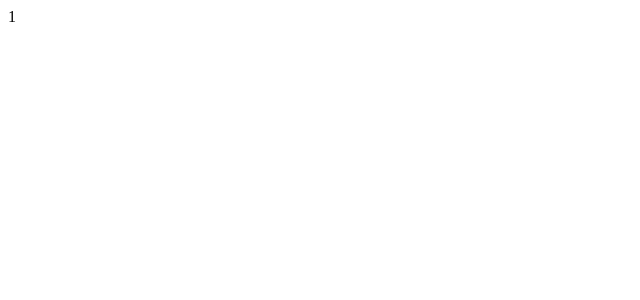
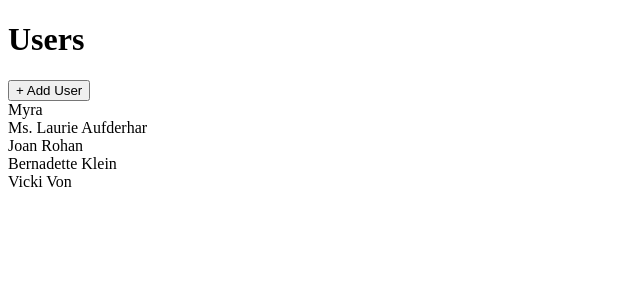
Before and after one commit to jyungx2/React-udemy-media, a React (Create React App) app: page / in a window 1280 px wide. Shown: the top 300 px of the page, without its empty margins (0-640 px from the left). Built offline with nearby package versions, Linux system fonts and the light colour scheme; data requests are answered from the project's data file; the HTML template or start-up script is replaced by a standard one.

Commit message:
🚧 376. Creating New Users

```diff
--- a/db.json
+++ b/db.json
@@ -1,5 +1,26 @@
 {
-  "users": [{ "id": 1, "name": "Myra" }],
+  "users": [
+    {
+      "id": "1",
+      "name": "Myra"
+    },
+    {
+      "id": "ac4a",
+      "name": "Ms. Laurie Aufderhar"
+    },
+    {
+      "id": "b445",
+      "name": "Joan Rohan"
+    },
+    {
+      "id": "9f04",
+      "name": "Bernadette Klein"
+    },
+    {
+      "id": "f513",
+      "name": "Vicki Von"
+    }
+  ],
   "albums": [],
   "photos": []
 }
--- a/package.json
+++ b/package.json
@@ -9,6 +9,7 @@
     "@testing-library/react": "^13.4.0",
     "@testing-library/user-event": "^13.5.0",
     "axios": "^1.7.9",
+    "classnames": "^2.5.1",
     "react": "^18.3.1",
     "react-dom": "^18.3.1",
     "react-icons": "4.6.0",
--- a/src/components/Skeleton.js
+++ b/src/components/Skeleton.js
@@ -1,10 +1,33 @@
-// import classNames from "classnames";
+import classNames from "classnames";
 
-function Skeleton({ times }) {
+function Skeleton({ times, className }) {
+  const outerClassNames = classNames(
+    "relative",
+    "overflow-hidden",
+    "bg-gray-200",
+    "rounded",
+    "mb-2.5",
+    className
+  );
+  const innerClassNames = classNames(
+    "animate-shimmer",
+    "absolute",
+    "inset-0",
+    "-translate-x-full",
+    "bg-gradient-to-r",
+    "from-gray-200",
+    "via-white",
+    "to-gray-200"
+  );
+
   const boxes = Array(times)
     .fill(0)
     .map((_, i) => {
-      return <div key={i} />;
+      return (
+        <div key={i} className={outerClassNames}>
+          <div className={innerClassNames}></div>
+        </div>
+      );
     });
 
   // When you return an array of elements directly in React, you need to ensure that the returned elements are properly wrapped in a valid React fragment or parent element.
--- a/src/components/UsersList.js
+++ b/src/components/UsersList.js
@@ -1,8 +1,8 @@
 import { useEffect } from "react";
 import { useDispatch, useSelector } from "react-redux";
-import { fetchUsers } from "../store"; // fetchUsers 자체 파일에서 가져오는 게 아닌, central point인 index.js로부터 가져오자!!
+import { fetchUsers, addUser } from "../store"; // fetchUsers 자체 파일에서 가져오는 게 아닌, central point인 index.js로부터 가져오자!!
 import Skeleton from "./Skeleton";
-// import Skeleton from "./Skeleton";
+import Button from "../components/Button";
 
 function UsersList() {
   const dispatch = useDispatch();
@@ -15,15 +15,37 @@
     dispatch(fetchUsers());
   }, [dispatch]);
 
+  const handleUserAdd = () => {
+    dispatch(addUser()); // name은 addUser thunks에서 faker library를 이용해 자동으로 생성하고 있으니 아무 인자가 필요없다!
+  };
+
   if (isLoading) {
-    return <Skeleton times={6} />;
+    return <Skeleton times={6} className="h-10 w-full" />;
   }
 
   if (error) {
     return <div>Error fetching data...</div>;
   }
 
-  return <div>{data.length}</div>;
+  const renderedUsers = data.map((user) => {
+    return (
+      <div key={user.id} className="mb-2 border rounded">
+        <div className="flex p-2 justify-between items-center cursor-pointer">
+          {user.name}
+        </div>
+      </div>
+    );
+  });
+
+  return (
+    <div>
+      <div className="flex flex-row justify-between m-3">
+        <h1 className="m-2 text-xl">Users</h1>
+        <Button onClick={handleUserAdd}>+ Add User</Button>
+      </div>
+      {renderedUsers}
+    </div>
+  );
 }
 
 export default UsersList;
--- a/src/store/index.js
+++ b/src/store/index.js
@@ -12,3 +12,5 @@
 // 따라서, store/index.js를 "central export point" for everything related to redux로 만들기 위해 다음 코드를 써줄 것이다!
 export * from "./thunks/fetchUsers";
 // === fetchUsers에 있는 모든 코드와 더불어, index.js에 있는 코드까지 다 export한다는 뜻...
+
+export * from "./thunks/addUser";
--- a/src/store/slices/usersSlice.js
+++ b/src/store/slices/usersSlice.js
@@ -1,5 +1,6 @@
 import { createSlice } from "@reduxjs/toolkit";
 import { fetchUsers } from "../thunks/fetchUsers";
+import { addUser } from "../thunks/addUser";
 
 // 이 usersSlice는 reducers 속성이 아닌, extraReducers만을 활용할 것이다. => 왜?
 const usersSlice = createSlice({
@@ -19,17 +20,31 @@
     });
     builder.addCase(fetchUsers.fulfilled, (state, action) => {
       state.isLoading = false;
-      // (💥가정이 아닌 FACT💥)
+      // (💥가정이 아닌 FACT💥 => AsyncThunks의 내부적인 세팅)
       // action.payload = [{id: 1, name: 'Maya'}] = This is what we fetch from the API.
-      // fetchUsers(AsyncThunk)로부터 리턴받은 우리가 사용할 데이터(response.data)는 자동으로 fulfilled action의 payload 속성값으로 설정되기 때문에, 우리는 액션 객체의 payload값을 state.data로 설정해야 함!
+      // fetchUsers(AsyncThunk)로부터 리턴받은 우리가 사용할 데이터(response.data)는 ✨자동으로✨ fulfilled action의 ✨payload 속성값으로 설정✨되기 때문에, 우리는 액션 객체의 payload값을 state.data로 설정해야 함!
       state.data = action.payload;
     });
     builder.addCase(fetchUsers.rejected, (state, action) => {
       state.isLoading = false;
       // (💥가정이 아닌 FACT💥)
-      // 데이터 요청에 실패하면, error 객체가 자동으로 생성되고, 이 객체는 payload가 아닌, error라는 키 네임의 속성값으로 설정된다.
+      // 데이터 요청에 실패하면, error 객체가 ✨자동으로✨ 생성되고, 이 객체는 payload가 아닌, ✨error라는 키 네임의 속성값✨으로 설정된다.
       // 즉, 액션 객체는 type, error 이렇게 두가지 키 값을 가지게 되고, 우리는 이 error(key)에 해당하는 밸류(객체)를 사용할 것.
       state.error = action.error;
+    });
+
+    builder.addCase(addUser.pending, (state, action) => {
+      state.isLoading = true;
+    });
+
+    builder.addCase(addUser.fulfilled, (state, action) => {
+      state.isLoading = false;
+      state.data.push(action.payload);
+    });
+
+    builder.addCase(addUser.rejected, (state, action) => {
+      state.isLoading = false;
+      state.data.push(action.payload);
     });
   },
 });
--- /dev/null
+++ b/src/store/thunks/addUser.js
@@ -0,0 +1,14 @@
+import { createAsyncThunk } from "@reduxjs/toolkit";
+import axios from "axios";
+// name을 자동으로 만들어주는 라이브러리
+import { faker } from "@faker-js/faker";
+
+const addUser = createAsyncThunk("users/add", async () => {
+  const response = await axios.post("http://localhost:3005/users", {
+    name: faker.name.fullName(), // name is being randomly generated.
+  });
+
+  return response.data;
+});
+
+export { addUser };
```
Also changed, not shown: 1 other file (tests, documents, lock files or other folders).
